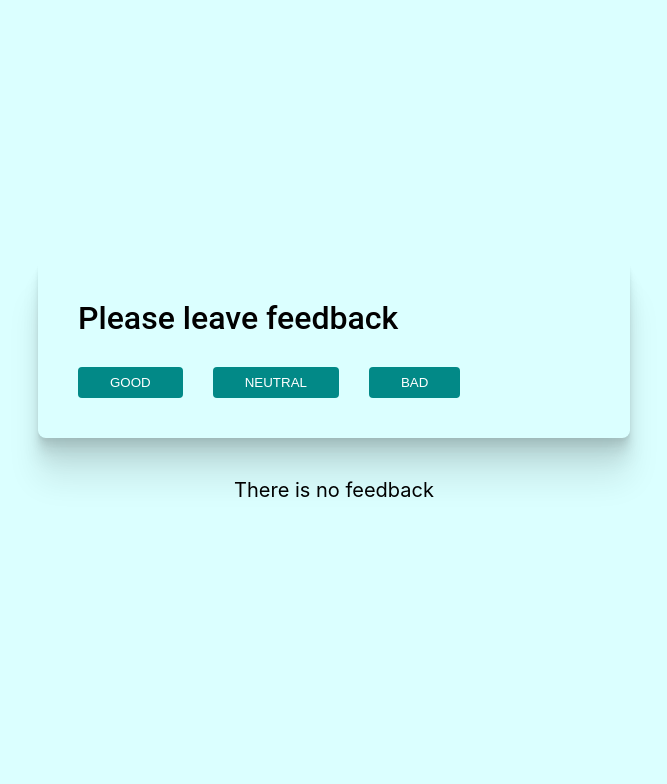
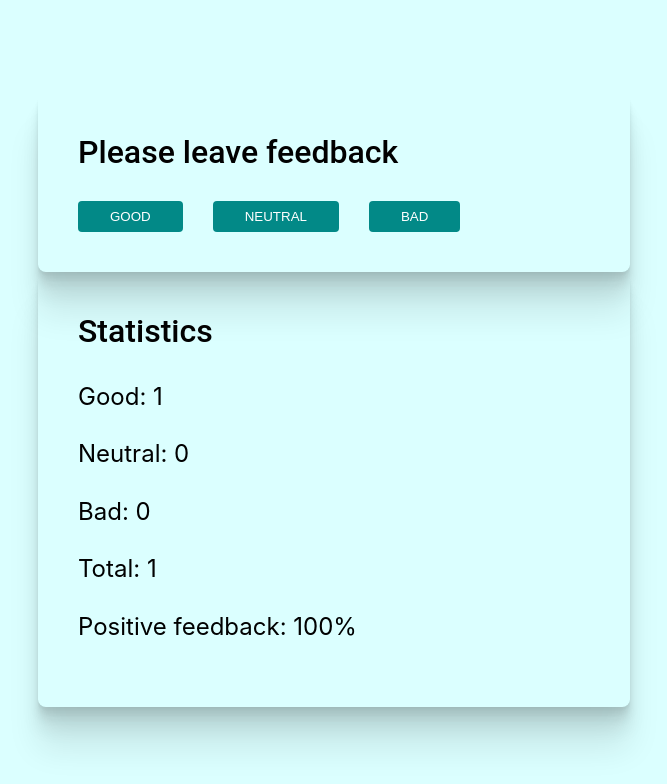
Before and after one commit to VictorSelischev/goit-react-hw-02-feedback, a React (Create React App) app: page / in a window 1280 px wide. Both pictures are taken after a click on the button "GOOD". Shown: the top 784 px of the page, without its empty margins (306-973 px from the left). Built offline with nearby package versions, Linux system fonts and the light colour scheme.

Commit message:
метод подсчета фидбеков addFeedback

```diff
--- a/src/components/App.jsx
+++ b/src/components/App.jsx
@@ -39,14 +39,26 @@ class App extends Component {
     return procentGood;
   };
 
-  addFeedback = key => {};
+  addFeedback = evt => {
+    // console.log(evt);
+    // console.log(evt.currentTarget);
+    // console.log(evt.target);
+    const { textContent } = evt.target;
+    const key = textContent.toLowerCase();
+    // console.log(key);
+    this.setState(prevState => {
+      return {
+        [key]: prevState[key] + 1,
+      };
+    });
+  };
 
   render() {
-    const { good, neutral, bad } = this.props;
+    const { good, neutral, bad } = this.state;
     const totalFeedback = this.countTotalFeedback();
     const procentGoodFeedback = this.countPositiveFeedbackPercentage();
 
-    console.log(this.state);
+    // console.log(this.state);
 
     return (
       <div
@@ -81,7 +93,6 @@ class App extends Component {
             />
           </Section>
         )}
-
       </div>
     );
   }
--- a/src/components/FeedbackOptions/FeedbackOptions.jsx
+++ b/src/components/FeedbackOptions/FeedbackOptions.jsx
@@ -4,9 +4,9 @@ import css from './FeedbackOptions.module.css';
 const FeedbackOptions = ({ options, onLeaveFeedback }) => {
   return (
     <ul className={css.section__buttonList}>
-      {options.map((option, index) => (
-        <li key={index} className={css.section__buttonListItem}>
-          <button className={css.section__button}>{option.toUpperCase()}</button>
+      {options.map(option => (
+        <li key={option} className={css.section__buttonListItem}>
+          <button className={css.section__button} onClick={onLeaveFeedback} >{option.toUpperCase()}</button>
         </li>
       ))}
     </ul>
--- a/src/components/Statistics/Statistics.jsx
+++ b/src/components/Statistics/Statistics.jsx
@@ -1,22 +1,24 @@
 import React from 'react';
 import css from './Statistics.module.css';
 
-const Statistics = ({
-  good,
-  neutral,
-  bad,
-  total,
-  positivePercentage,
-}) => {
+const Statistics = ({ good, neutral, bad, total, positivePercentage }) => {
   return (
     <>
       <ul>
-        <li className={css.section__listItem}>Good: {good}</li>
-        <li className={css.section__listItem}>Neutral: {neutral}</li>
-        <li className={css.section__listItem}>Bad: {bad}</li>
-        <li className={css.section__listItem}>Total: {total}</li>
         <li className={css.section__listItem}>
-          Positive feedback: {positivePercentage}%
+          <p>Good: {good}</p>
+        </li>
+        <li className={css.section__listItem}>
+          <p>Neutral: {neutral}</p>
+        </li>
+        <li className={css.section__listItem}>
+          <p>Bad: {bad}</p>
+        </li>
+        <li className={css.section__listItem}>
+          <p>Total: {total}</p>
+        </li>
+        <li className={css.section__listItem}>
+          <p>Positive feedback: {positivePercentage}%</p>
         </li>
       </ul>
     </>
```
